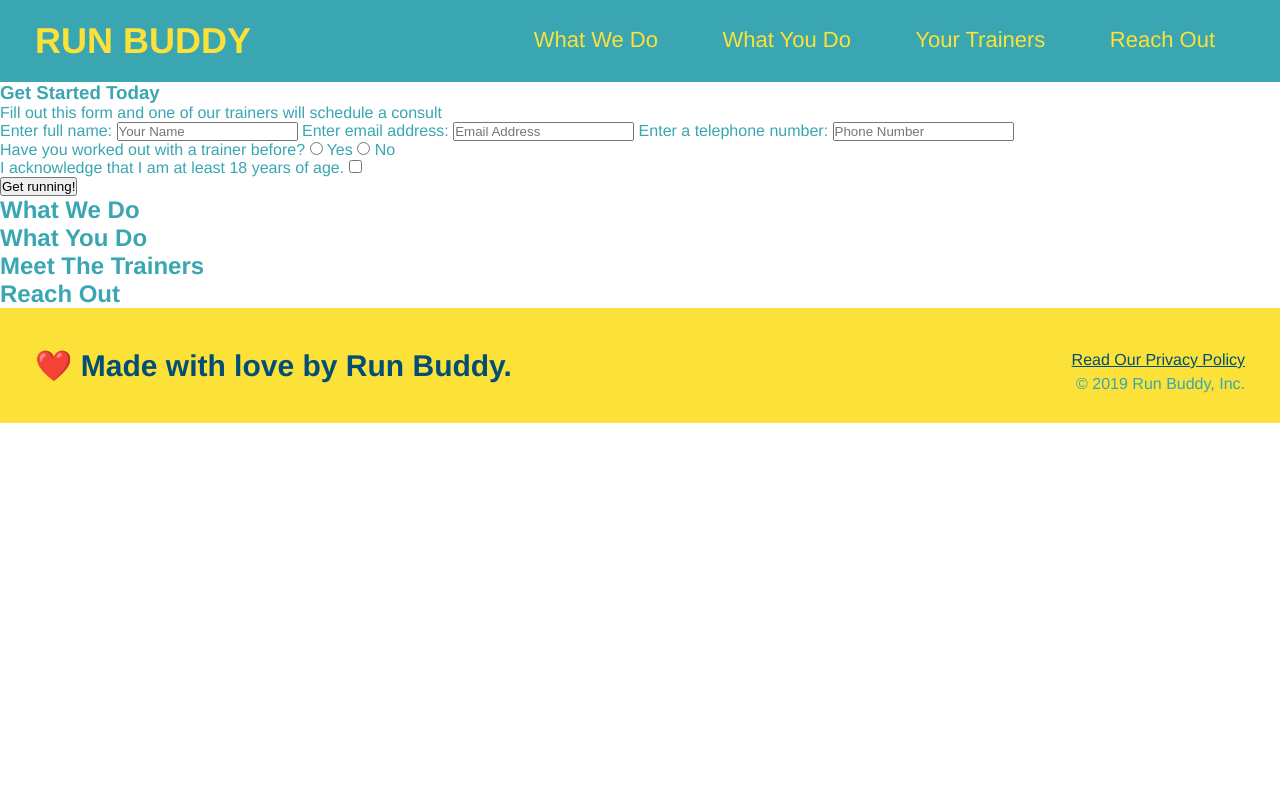
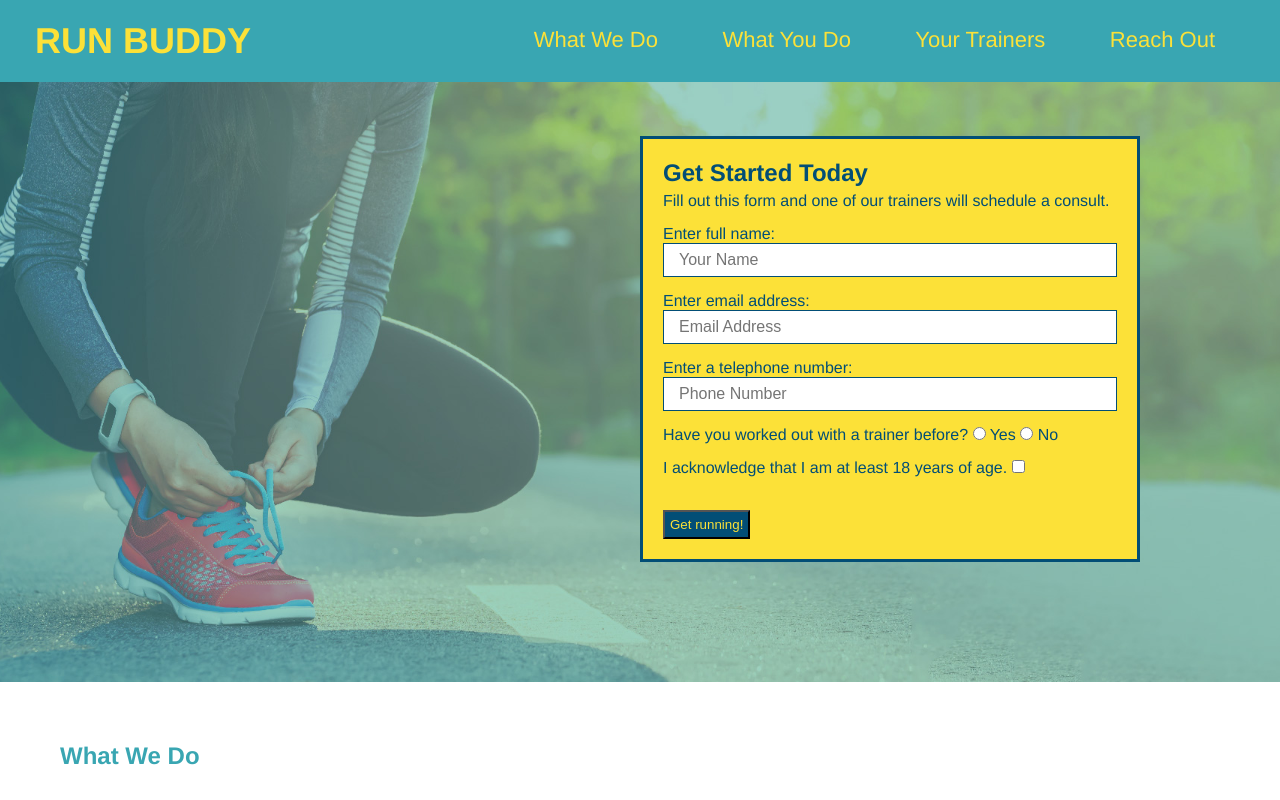
Before and after one commit to jessoliva/run-buddy, a plain HTML site: page index.html in a window 1280 px wide. Shown: the top 800 px of the page. Drawn offline with Linux system fonts and the light colour scheme.

Commit message:
finished styling the form

```diff
--- a/assets/css/style.css
+++ b/assets/css/style.css
@@ -68,3 +68,56 @@ footer div {
 footer a {
   color: #024e76;
 }
+
+/* this gives space around the form box and the h2 section headers */
+section {
+  padding: 60px;
+}
+
+/* Hero Style Start */
+.hero {
+  background-image: url("../images/hero-bg.jpg");
+  height: 600px;
+  background-size: cover;
+  background-position: center;
+  position: relative;
+}
+/* Hero Style End */
+
+/* Form Style Start */
+.hero-form {
+  border: 3px solid #024e76;
+  background-color: #fce138;
+  padding: 20px;
+  width: 500px;
+  color: #024e76;
+  position: absolute;
+  bottom: 120px;
+  right: 140px;
+}
+
+.hero-form h3 {
+  font-size: 24px;
+  margin: 0px;
+}
+
+/* this selects the p in the class hero-form */
+.hero-form p {
+  margin: 5px 0 15px 0;
+}
+
+.form-input {
+  border: 1px solid #024e76;
+  display: block; /* this makes the inline text go to a separate line */
+  padding: 7px 15px;
+  font-size: 16px;
+  color: #024e76;
+  width: 100%; /* this makes the white box be 100% width of the parent but also taking the content padding into consideration */
+  margin-bottom: 15px;
+}
+
+button {
+  padding: 5px;
+  color: #fce138;
+  background-color: #024e76;
+}
--- a/index.html
+++ b/index.html
@@ -37,18 +37,21 @@
   </header>
 
   <!-- hero/jumbotron -->
-  <section>
-    <div>
+  <section class="hero">
+    <div class="hero-form">
       <h3>Get Started Today</h3>
-      <p>Fill out this form and one of our trainers will schedule a consult</p>
+      <p>Fill out this form and one of our trainers will schedule a consult.</p>
       <!-- Add form element -->
       <form>
         <label for="name">Enter full name:</label>
-        <input type="text" placeholder="Your Name" name="name" id="name" />
+        <input type="text" placeholder="Your Name" name="name" id="name" class="form-input"/>
+
         <label for="email">Enter email address:</label>
-        <input type="email" placeholder="Email Address" name="email" id="email" />
+        <input type="email" placeholder="Email Address" name="email" id="email" class="form-input"/>
+
         <label for="phone">Enter a telephone number:</label>
-        <input type="tel" placeholder="Phone Number" name="phone" id="phone" />
+        <input type="tel" placeholder="Phone Number" name="phone" id="phone" class="form-input"/>
+
         <p>
           Have you worked out with a trainer before?
           <input type="radio" name="trainer-confirm" id="trainer-yes" />
@@ -61,7 +64,7 @@
             I acknowledge that I am at least 18 years of age.
           </label>
           <input type="checkbox" name="age-confirm" id="checkbox" />
-        </p>
+        </p><br />
         <button type="submit">
           Get running!
         </button>
```
Also changed, not shown: assets/images/hero-bg.jpg (added).
